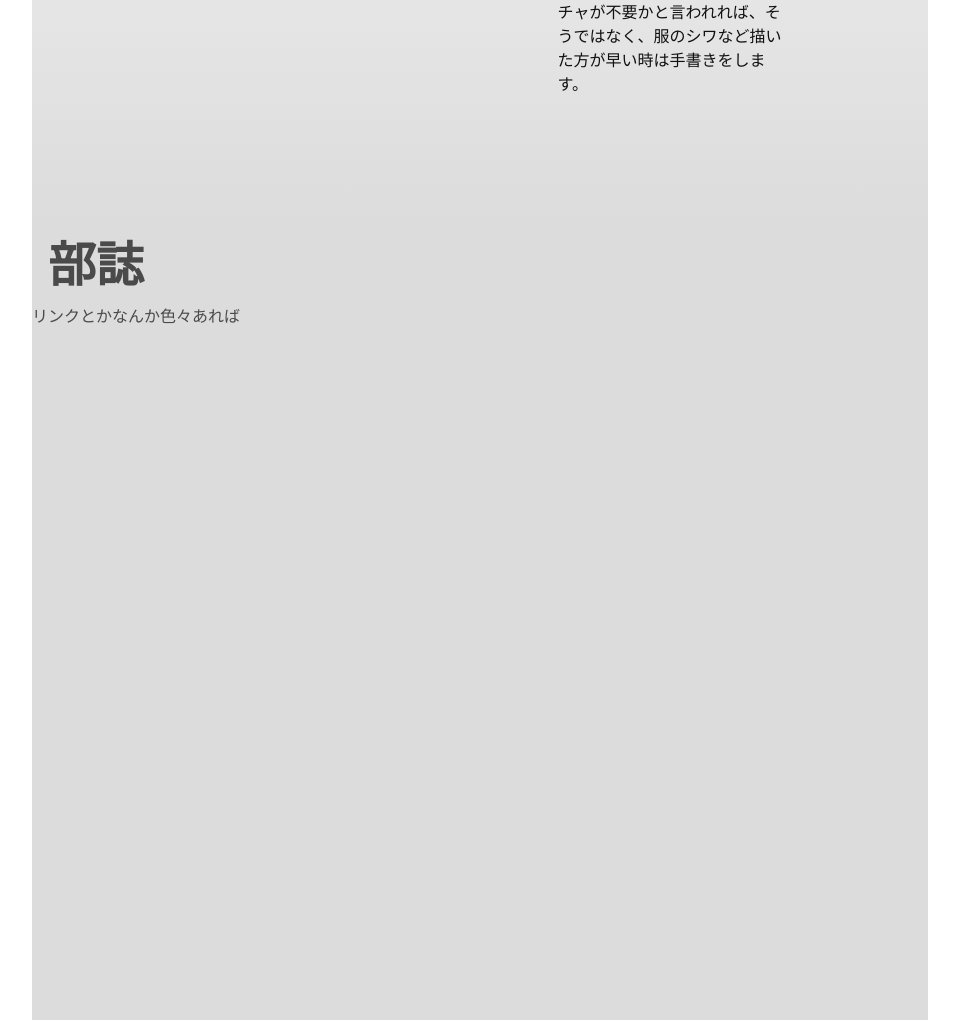
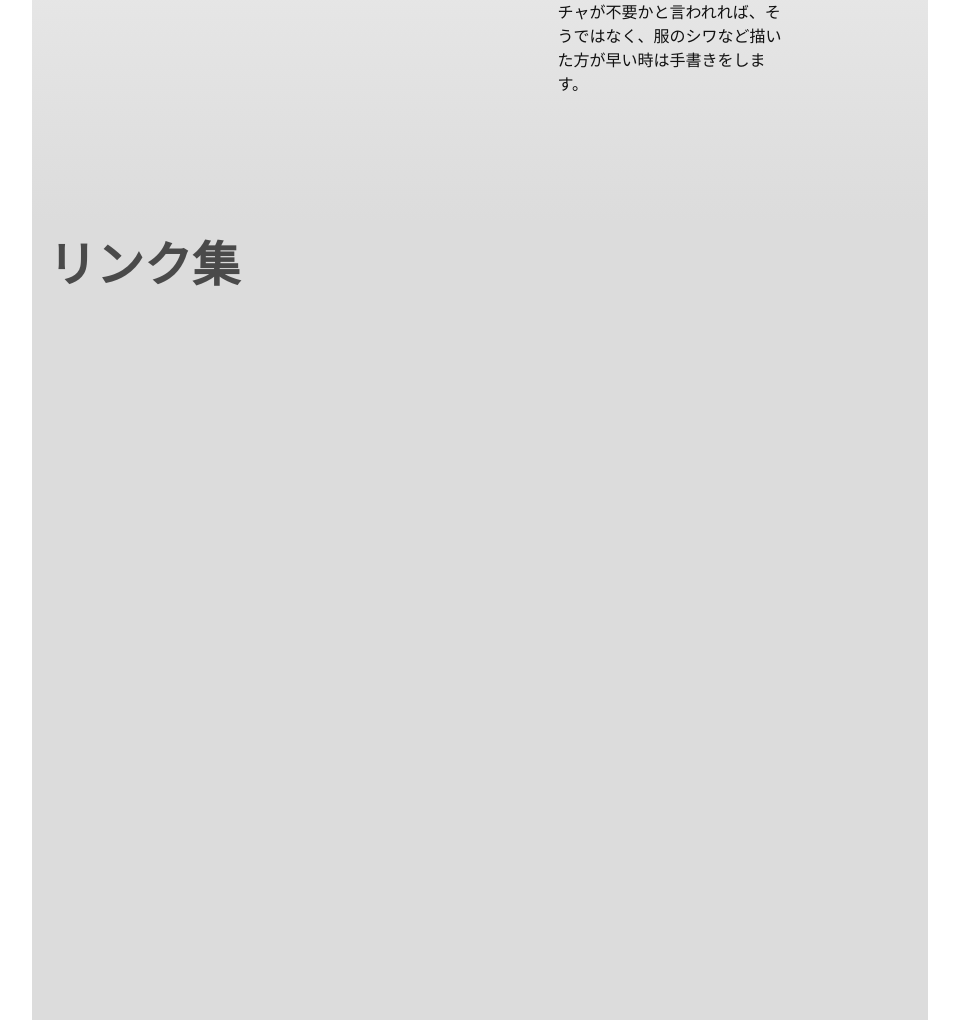
Before and after one commit to Kyutech-C3/OpenCampus, a Django app: page / in a window 1280 px wide. Shown: the part 1437-2457 px from the top of the page, without its empty margins (160-1119 px from the left). Run offline with Django 3.2, Linux system fonts and the light colour scheme; data that the repository does not hold is empty; some libraries are stand-ins or nearby versions.

Commit message:
First commit for links

```diff
--- a/server/works/templates/works/index.html
+++ b/server/works/templates/works/index.html
@@ -9,6 +9,7 @@
     <link rel="stylesheet" href="{% static 'works/css/fadeInOut.css' %}">
     <link rel="stylesheet" href="{% static 'works/css/index.css' %}">
     <link rel="stylesheet" href="{% static 'works/css/footer.css' %}">
+    <link rel="stylesheet" href="{% static 'works/css/links.css' %}">
 
     <!-- JQuery の導入 -->
     <script src="https://ajax.googleapis.com/ajax/libs/jquery/3.5.1/jquery.min.js"></script>
@@ -163,9 +164,8 @@
       </section>
 
       <section id="clubJournal">
-        <h2 class="horizontal_h">部誌</h2>
-        リンクとかなんか色々あれば
-        <br><br><br><br><br><br><br><br><br><br><br><br><br><br><br><br>
+        <h2 class="horizontal_h">リンク集</h2>
+        <!-- リンク集の実装 -->
       </section>
       <!-- htmlが読まれた後にjsを読み込む（そうしないとaddEventListenerのプロパティがnullになる）  -->
       <!--headerまで戻る固定ボタン-->
```
Also changed, not shown: server/works/static/works/css/links.css (added).
